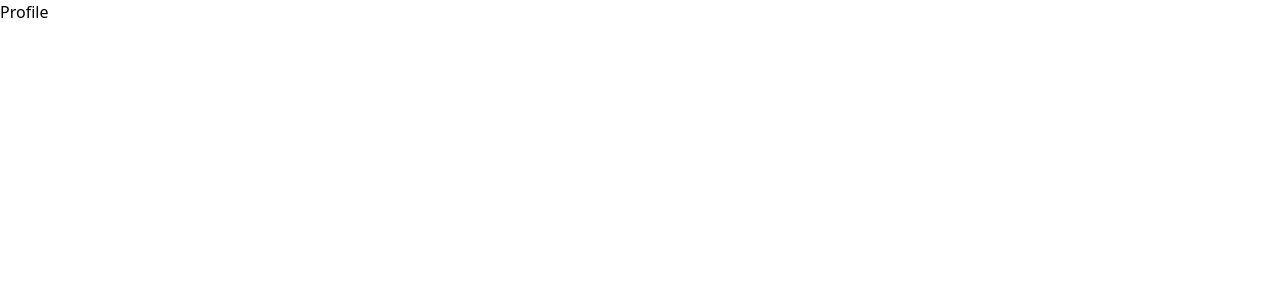
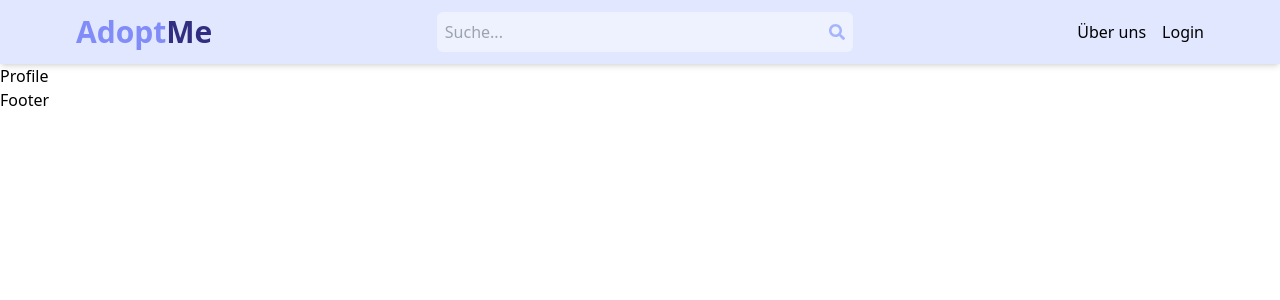
Before and after one commit to ismailbay/mern-adoptme, a React (Vite) app in the folder client/: page /profile in a window 1280 px wide. Shown: the top 300 px of the page. Built offline with nearby package versions, Linux system fonts and the light colour scheme.

Commit message:
feat: add header and footer components

```diff
--- a/client/package.json
+++ b/client/package.json
@@ -12,6 +12,7 @@
   "dependencies": {
     "react": "^18.2.0",
     "react-dom": "^18.2.0",
+    "react-icons": "^5.0.1",
     "react-router-dom": "^6.22.0"
   },
   "devDependencies": {
--- a/client/src/App.jsx
+++ b/client/src/App.jsx
@@ -1,20 +1,25 @@
 import { BrowserRouter, Routes, Route } from "react-router-dom";
 import Home from "./pages/Home";
-import SignIn from "./pages/SignIn";
+import SignIn from "./pages/Login";
 import SignUp from "./pages/SignUp";
 import About from "./pages/About";
 import Profile from "./pages/Profile";
+import Header from "./components/Header";
+import Footer from "./components/Footer";
+import Login from "./pages/Login";
 
 export default function App() {
   return (
     <BrowserRouter>
+      <Header />
       <Routes>
         <Route path="/" element={<Home />} />
-        <Route path="/signin" element={<SignIn />} />
+        <Route path="/login" element={<Login />} />
         <Route path="/signup" element={<SignUp />} />
         <Route path="/about" element={<About />} />
         <Route path="/profile" element={<Profile />} />
       </Routes>
+      <Footer />
     </BrowserRouter>
   );
 }
--- /dev/null
+++ b/client/src/components/Footer.jsx
@@ -0,0 +1,6 @@
+
+export default function Footer() {
+  return (
+    <div>Footer</div>
+  )
+}
--- /dev/null
+++ b/client/src/components/Header.jsx
@@ -0,0 +1,33 @@
+import { FaSearch } from "react-icons/fa";
+import { Link } from "react-router-dom";
+
+export default function Header() {
+  return (
+    <header className="bg-indigo-100 shadow-md">
+      <div className="flex justify-between items-center max-w-6xl mx-auto p-3">
+        <Link to="/">
+          <h1 className="font-bold text-lg sm:text-3xl flex flex-wrap">
+            <span className="text-indigo-400">Adopt</span>
+            <span className="text-indigo-900">Me</span>
+          </h1>
+        </Link>
+        <form className="bg-indigo-50 p-2 rounded-md flex items-center">
+          <input
+            type="text"
+            className="bg-transparent focus:outline-none w-24 sm:w-96"
+            placeholder="Suche..."
+          />
+          <FaSearch className="text-indigo-300" />
+        </form>
+        <ul className="flex gap-4">
+          <Link to="/about">
+            <li>Über uns</li>
+          </Link>
+          <Link to="/login">
+            <li>Login</li>
+          </Link>
+        </ul>
+      </div>
+    </header>
+  );
+}
--- /dev/null
+++ b/client/src/pages/Login.jsx
@@ -0,0 +1,7 @@
+import React from 'react'
+
+export default function Login() {
+  return (
+    <div>Login</div>
+  )
+}
--- a/client/src/pages/SignIn.jsx
+++ /dev/null
@@ -1,7 +0,0 @@
-import React from 'react'
-
-export default function SignIn() {
-  return (
-    <div>SignIn</div>
-  )
-}
```
Also changed, not shown: 1 other file (tests, documents, lock files or other folders).
